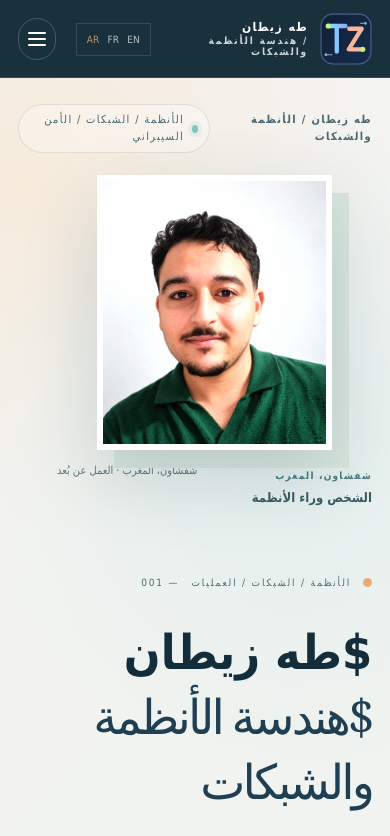
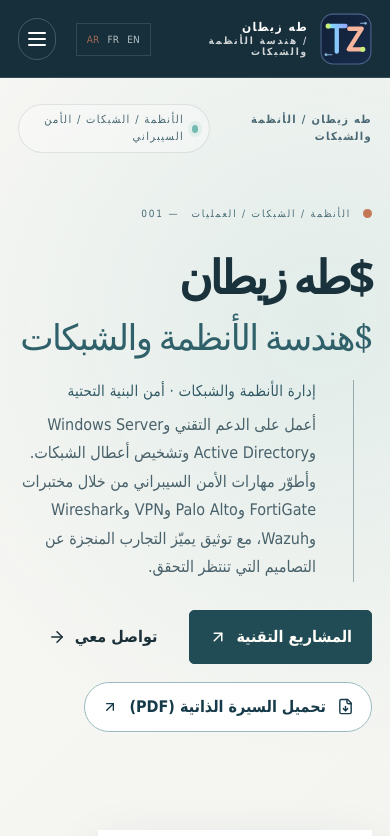
Before and after one commit to tahazitan/taha-zitane-portfolio, a Next.js app: page /ar/ in a window 390 px wide. Shown: the top 836 px of the page. Built offline with nearby package versions, Linux system fonts and the light colour scheme.

Commit message:
Consolidate portfolio design language: restrained teal/ivory palette, human typography, balanced photo, shorter editorial cards and mobile grids

```diff
--- a/src/app/globals.css
+++ b/src/app/globals.css
@@ -3,18 +3,18 @@
 @tailwind utilities;
 
 :root {
-  --ink: #172b36;
+  --ink: #1b3038;
   --ink-2: #243e49;
-  --cream: #f7f5f0;
-  --paper: #fffdfa;
+  --cream: #f8f7f4;
+  --paper: #fffefb;
   --muted: #637481;
   --line: #d6dedf;
-  --accent: #edaa74;
-  --accent-2: #80c6be;
+  --accent: #c47856;
+  --accent-2: #75bab1;
   --accent-3: #eebd95;
   --accent-4: #a7b5cd;
-  --moss: #245e64;
-  --navy: #112a39;
+  --moss: #295f67;
+  --navy: #172f3b;
   --panel: #eef3f5;
   --shadow: rgba(17, 34, 40, 0.12);
 }
@@ -25,7 +25,7 @@ body {
   margin: 0;
   background: var(--cream);
   color: var(--ink);
-  font-family: Arial, Helvetica, sans-serif;
+  font-family: "Avenir Next", "Segoe UI", Arial, Helvetica, sans-serif;
   -webkit-font-smoothing: antialiased;
   text-rendering: optimizeLegibility;
   font-size: 16px;
@@ -35,7 +35,7 @@ a { color: inherit; text-decoration: none; }
 button, input { font: inherit; }
 
 .container-xl {
-  width: min(100% - 40px, 1180px);
+  width: min(100% - 48px, 1160px);
   margin: 0 auto;
 }
 
@@ -62,8 +62,8 @@ button, input { font: inherit; }
 .header-wrap {
   position: relative;
   z-index: 50;
-  height: 86px;
-  background: #18313d;
+  height: 80px;
+  background: #172f3b;
   border-bottom: 1px solid rgba(165, 182, 187, 0.21);
 }
 .site-nav {
@@ -148,7 +148,7 @@ button, input { font: inherit; }
 .mobile-menu {
   display: none;
   position: absolute;
-  inset: 86px 0 auto 0;
+  inset: 80px 0 auto 0;
   background: rgba(9, 17, 22, 0.98);
   border-top: 1px solid rgba(255,255,255,0.08);
   padding: 18px 20px 26px;
@@ -170,17 +170,15 @@ button, input { font: inherit; }
 
 /* Hero */
 .hero {
-  background: #f3f4f1;
-  color: #1f3642;
+  background: #f8f7f4;
+  color: #1b3038;
   position: relative;
   overflow: hidden;
 }
 .hero-sheen {
   position: absolute;
   inset: 0;
-  background: radial-gradient(circle at 75% 29%, #e3efed, transparent 35%),
-    radial-gradient(circle at 6% 8%, #f6eadb, transparent 28%),
-    linear-gradient(135deg, #f5f4f1 0%, #eef3ef 100%);
+  background: radial-gradient(circle at 82% 18%, rgba(210,229,226,.58),transparent 37%), linear-gradient(135deg,#f8f7f4,#f2f4f0);
   pointer-events: none;
 }
 .hero-shell {
@@ -228,7 +226,7 @@ button, input { font: inherit; }
   align-items: start;
 }
 .hero-copy {
-  padding: 64px 0 34px;
+  padding: 74px 0 44px;
 }
 .hero-serial {
   display: inline-flex;
@@ -248,16 +246,20 @@ button, input { font: inherit; }
 }
 .hero h1 {
   margin: 26px 0 22px;
-  font-size: clamp(54px, 6vw, 94px);
-  line-height: 0.92;
+  font-size: clamp(45px, 5.35vw, 76px);
+  line-height: 1.03;
   letter-spacing: -0.07em;
   font-weight: 600;
-  color: #142d3a;
+  color: #19323c;
 }
+.hero-person { display:block; font-family:"Avenir Next","Segoe UI",Arial,sans-serif; font-size:clamp(46px,5.3vw,72px);font-weight:680;letter-spacing:-.065em;line-height:1.1; }
 .hero-serif {
   display: block;
-  color: #203f53;
-  letter-spacing: -0.06em;
+  color: #30616a;
+  letter-spacing: -0.046em;
+  font-size: .74em;
+  line-height: 1.15;
+  margin-top: 14px;
   font-family: Georgia, "Times New Roman", serif;
   font-weight: 500;
 }
@@ -285,9 +287,9 @@ button, input { font: inherit; }
 }
 .hero-lead p {
   margin: 0;
-  font-size: 17px;
-  line-height: 1.75;
-  color: #405f6a;
+  font-size: 16px;
+  line-height: 1.78;
+  color: #49616a;
 }
 .hero-actions {
   display: flex;
@@ -300,8 +302,8 @@ button, input { font: inherit; }
   align-items: center;
   justify-content: center;
   gap: 9px;
-  border-radius: 999px;
-  padding: 15px 22px;
+  border-radius: 5px;
+  padding: 14px 19px;
   border: 1px solid transparent;
   font-weight: 700;
   transition: transform 0.2s ease, background 0.2s ease;
@@ -310,9 +312,9 @@ button, input { font: inherit; }
   transform: translateY(-1px);
 }
 .btn-primary {
-  background: linear-gradient(135deg, var(--accent), #c7e0ff);
-  border-color: #b9d8ff;
-  color: #0d1a2d;
+  background: #214c56;
+  border-color: #214c56;
+  color: #fffdf8;
 }
 .hero-resume-link {
   display: inline-flex;
@@ -374,9 +376,9 @@ button, input { font: inherit; }
   position: relative;
   width: min(405px, 100%);
   height: 520px;
-  border: 7px solid #fff;
+  border: 5px solid #fff;
   background: #dce7e7;
-  box-shadow: 0 28px 70px rgba(24, 53, 67, 0.16), 17px 18px 0 #d9e6df;
+  box-shadow: 0 24px 55px rgba(24, 53, 67, 0.14);
   overflow: hidden;
 }
 .portrait-image,
@@ -442,7 +444,7 @@ button, input { font: inherit; }
 .blueprint-top h2,
 .source-heading h2 {
   margin: 18px 0 18px;
-  font-size: clamp(38px, 5vw, 77px);
+  font-size: clamp(34px, 4vw, 57px);
   line-height: 1.08;
   letter-spacing: -0.052em;
   font-weight: 500;
@@ -462,7 +464,7 @@ button, input { font: inherit; }
 /* Work cards */
 .work-section {
   background: linear-gradient(180deg, #fcfcfa, #f6f7fb);
-  padding: 96px 0 118px;
+  padding: 78px 0 85px;
 }
 .project-explorer {
   margin-top: 30px;
@@ -532,16 +534,16 @@ button, input { font: inherit; }
 .work-card {
   display: flex;
   flex-direction: column;
-  border: 1px solid #d7e0dc;
-  background: white;
-  box-shadow: 0 14px 50px rgba(19, 47, 50, 0.08);
+  border: 1px solid #d6e1de;
+  background: #fff;
+  box-shadow: 0 8px 28px rgba(19, 47, 50, 0.05);
 }
 .work-card-art {
   display: flex;
   flex-direction: column;
   justify-content: space-between;
-  min-height: 265px;
-  padding: 27px !important;
+  min-height: 195px;
+  padding: 24px !important;
   position: relative;
   overflow: hidden;
   color: white;
@@ -681,7 +683,7 @@ button, input { font: inherit; }
 /* Source topology */
 .source-topology {
   background: #eaf0ef;
-  padding: 100px 0 105px;
+  padding: 78px 0 86px;
   scroll-margin-top: 85px;
 }
 .source-topology-compact {
@@ -831,9 +833,9 @@ button, input { font: inherit; }
 
 /* About + Experience + Education + Expertise */
 .about-section {
-  background: #203b33;
-  color: #f2f4ed;
-  padding: 112px 0 125px;
+  background: #1b3943;
+  color: #f6f6f2;
+  padding: 82px 0 90px;
 }
 .about-grid {
   display: grid;
@@ -925,7 +927,7 @@ button, input { font: inherit; }
 }
 
 .education-section {
-  background: #f0f2e9;
+  background: #f4f2ed;
 }
 .education-grid {
   display: grid;
@@ -946,9 +948,9 @@ button, input { font: inherit; }
 }
 
 .expertise-section {
-  background: #131f1b;
+  background: #17323d;
   color: white;
-  padding: 120px 0 135px;
+  padding: 88px 0 94px;
 }
 .capability-grid {
   display: grid;
@@ -959,8 +961,8 @@ button, input { font: inherit; }
   margin-top: 30px;
 }
 .capability-card {
-  background: rgba(20, 37, 35, 0.9);
-  padding: 22px 20px;
+  background: #1d3c47;
+  padding: 24px;
 }
 .capability-card strong {
   display: block;
@@ -1248,7 +1250,7 @@ button:focus-visible, a:focus-visible, input:focus-visible {
   .nav-links a { font-size: 11px; }
   .hero-grid { grid-template-columns: minmax(0, 1fr) minmax(0, 0.9fr); }
   .hero h1 { font-size: clamp(48px, 6vw, 72px); }
-  .work-cards { grid-template-columns: 1fr; }
+  .work-cards { grid-template-columns: repeat(2,minmax(0,1fr)); }
 }
 
 @media (max-width: 900px) {
@@ -1274,6 +1276,7 @@ button:focus-visible, a:focus-visible, input:focus-visible {
 @media (max-width: 760px) {
   .container-xl { width: calc(100% - 36px); }
   .hero-grid { display: flex; flex-direction: column; }
+  .work-cards { grid-template-columns: 1fr; }
   .hero-copy { padding-top: 48px; }
   .hero-resume-link { margin-inline-start: 0 !important; }
   .hero-proof-strip { margin-left: 0; }
@@ -1308,45 +1311,6 @@ button:focus-visible, a:focus-visible, input:focus-visible {
 }
 
 
-/* Professional technical references, sourced from original platform documentation. */
-.technology-reference-section{margin-top:72px;padding:32px;background:#f6f9f8;border:1px solid #b9d3d5;color:#173644}
-.technology-heading{max-width:750px;margin-bottom:28px}
-.technology-heading>.section-number{display:inline-flex;align-items:center;gap:9px;color:#266778}
-.technology-heading h3{margin:15px 0 11px;font-size:clamp(27px,3vw,42px);line-height:1.1;letter-spacing:-.045em;font-weight:650}
-.technology-heading p{max-width:730px;font-size:14px;line-height:1.8;color:#527079}
-.technology-grid{display:grid;grid-template-columns:repeat(3,minmax(0,1fr));gap:12px}
-.technology-reference{min-width:0;display:flex;flex-direction:column;align-items:flex-start;border:1px solid #ccdcdd;background:#fff;padding:22px;min-height:240px;transition:transform .24s,border-color .24s,box-shadow .24s}
-.technology-reference:hover{transform:translateY(-3px);border-color:#579aa2;box-shadow:0 16px 32px #193f4a12}
-.technology-reference-top{display:flex;align-items:center;gap:12px;width:100%;font:800 10px ui-monospace,monospace;letter-spacing:.08em;color:#65808a}
-.technology-reference-top span:nth-child(2){color:#368286;flex:1}
-.technology-reference-top svg{color:#ba6e4c}
-.technology-reference h4{margin:19px 0 10px;font-size:21px;line-height:1.25;letter-spacing:-.03em;font-weight:750;color:#193a48}
-.technology-reference strong{font-size:12px;line-height:1.45;font-weight:700;color:#427480}
-.technology-reference p{font-size:12px;line-height:1.75;color:#59747b;flex:1;margin:12px 0 19px}
-.technology-reference-link{display:flex;align-items:center;gap:7px;font-size:11px;color:#205b62;font-weight:750;border-bottom:1px solid #87b0b1;padding-bottom:4px}
-.technology-reference:focus-visible{outline:3px solid #e9a66e;outline-offset:3px}
-@media(max-width:1000px){.technology-grid{grid-template-columns:repeat(2,minmax(0,1fr))}}
-@media(max-width:760px){
-  .hero-grid{display:flex;flex-direction:column}
-  .hero-visual{order:-1;padding:22px 0 8px}
-  .hero-copy{order:1;padding:30px 0 37px}
-  .hero-visual .portrait-frame{height:325px;width:min(285px,78vw)}
-  .hero-visual .portrait-caption{width:min(315px,85vw);margin-top:12px}
-  .technology-reference-section{padding:19px;margin-top:38px}
-}
-@media(max-width:550px){
- .technology-grid{grid-template-columns:1fr}
- .technology-reference{min-height:0;padding:19px}
- .hero-visual .portrait-frame{height:275px;width:min(235px,72vw)}
- .hero-proof-strip{flex-direction:row;align-items:stretch}
- .hero-proof-strip>div{border-inline-end:1px solid rgba(56,91,98,.25);padding-inline:11px}
- .hero-proof-strip>div:last-child{border-inline-end:0}
- .hero-proof-strip strong{font-size:21px}
- .hero-proof-strip span{font-size:9px}
-}
-@media(prefers-reduced-motion:reduce){.technology-reference:hover{transform:none}}
-
-
 /* Genuine photography with attributable source. No synthetic hardware art. */
 .solution-media{padding:104px 0 112px;background:#fffdfa;color:#183846;scroll-margin-top:85px}
 .solution-media-heading{max-width:860px;margin-bottom:32px}
```
